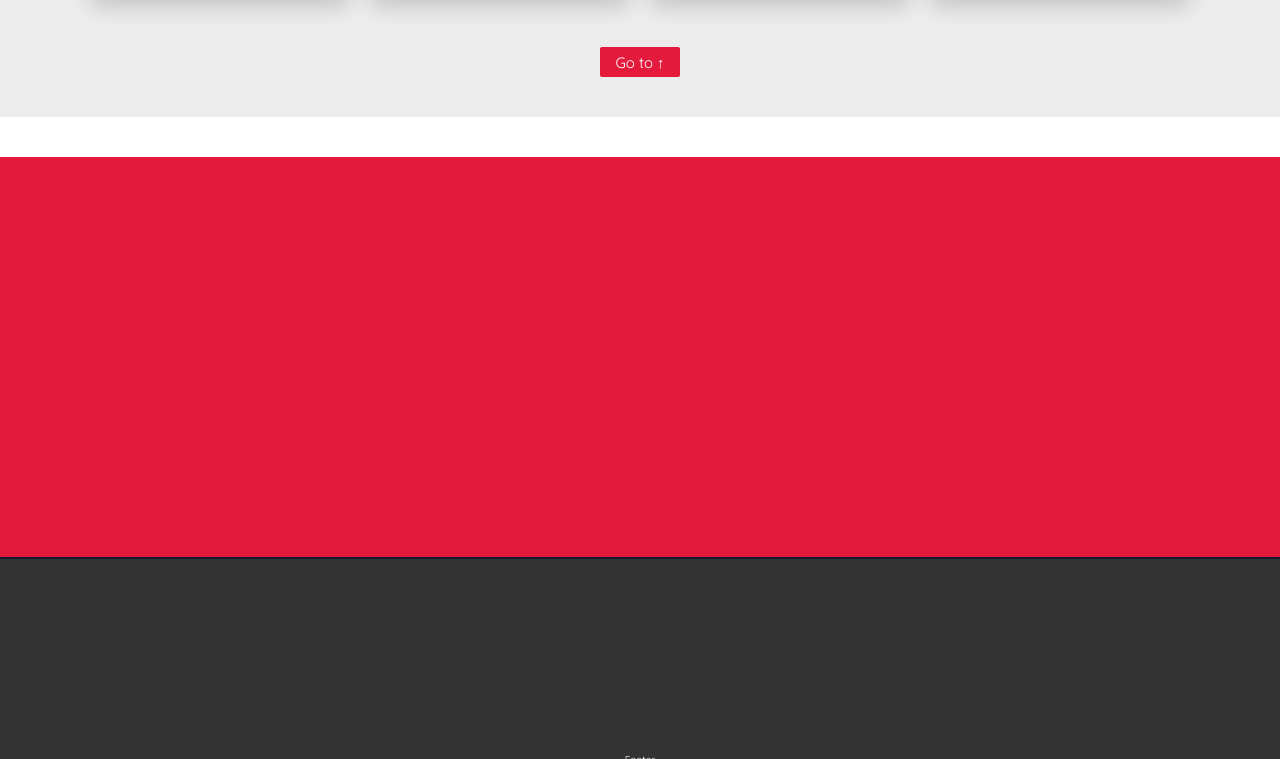
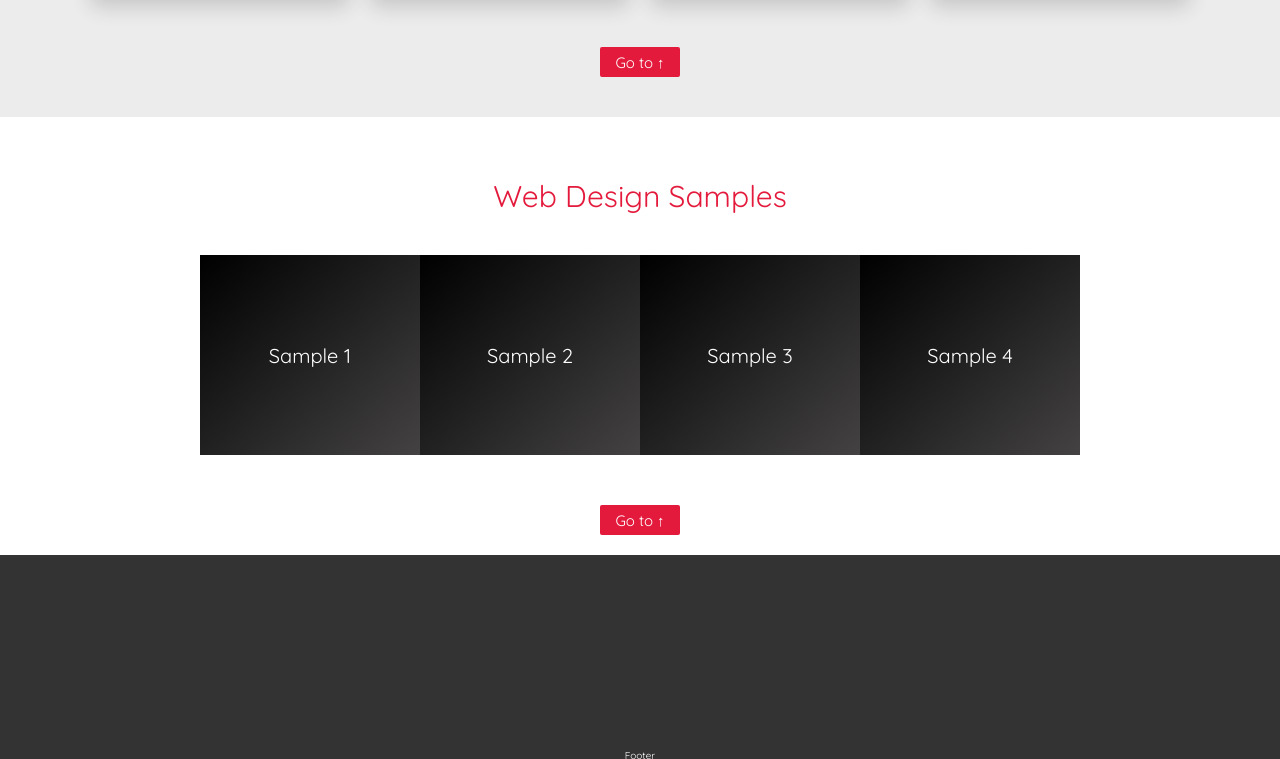
Before and after one commit to kasantosh/freelance-dev, a website: page index.html in a window 1280 px wide. Shown: the part 1831-2590 px from the top of the page. Drawn offline with Linux system fonts and the light colour scheme.

Commit message:
started designing the projects page

```diff
--- a/index.html
+++ b/index.html
@@ -185,8 +185,19 @@
 
     <section class="projects" id="projects">
         <div class="projects__box">
-            <div class="projects__box__title section-heading">
-                Projects
+            <div class="projects__box__title section-heading mb-medium">
+                Web Design Samples
+            </div>
+
+            <div class="projects__box__display">
+                <div class="projects__box__display-items"><span>Sample 1</span></div>
+                <div class="projects__box__display-items"><span>Sample 2</span></div>
+                <div class="projects__box__display-items"><span>Sample 3</span></div>
+                <div class="projects__box__display-items"><span>Sample 4</span></div>
+            </div>
+
+            <div class="up-button mt-medium">
+                <a class="up-button__link" href="#header"> Go to &uarr; </a>
             </div>
 
         </div>
--- a/sass/layout/_projects.scss
+++ b/sass/layout/_projects.scss
@@ -3,6 +3,39 @@
     display: flex;
     justify-content: center;
     align-items: center;
+    padding: 2rem 0;
 
-    border-bottom: $color-navy 2px solid;
+    &__box {
+        display: flex;
+        flex-direction: column;
+
+        &__title {
+            text-align: center;
+        }
+
+        &__display {
+            display: flex;
+            flex-direction: row;
+            flex-wrap: wrap;
+
+            &-items {
+
+                width: 22rem;
+                height: 20rem;
+                background-image: linear-gradient(to right bottom, black, rgb(68, 66, 66));
+            }
+
+            &-items span {
+                display: flex;
+                justify-content: center;
+                align-items: center;
+                height: 100%;
+                color: white;
+                font-size: 2rem;
+                transform-origin: 50% 20%;
+
+            }
+        }
+    }
+
 }
--- a/sass/layout/_services.scss
+++ b/sass/layout/_services.scss
@@ -16,6 +16,7 @@
         display: flex;
         justify-content: space-between;
         flex-direction: row;
+        flex-wrap: wrap;
 
         &-item {
             width: 22rem;
```
Also changed, not shown: css/style.css.
